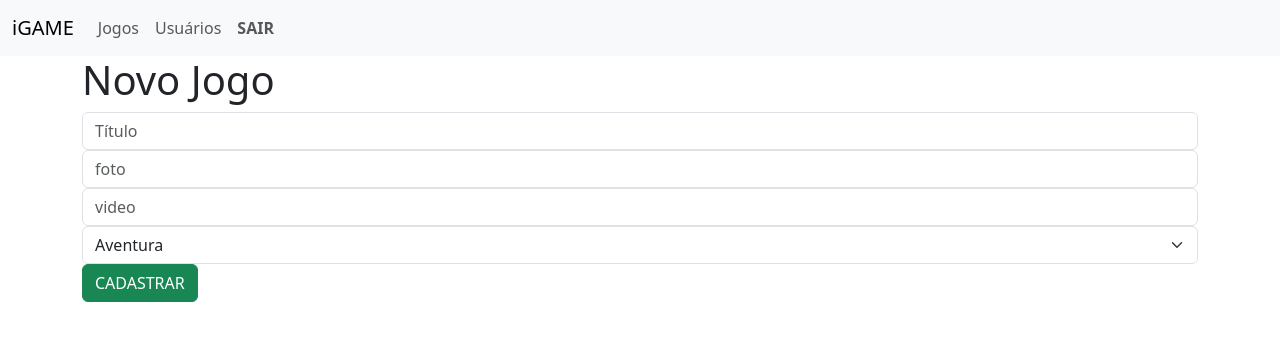
After one commit to gutoffline/php-ti-18, a PHP site: page /novo-jogo.php in a window 1280 px wide. The commit adds this page. Shown: the top 341 px of the page. Run offline with PHP 8.4, Linux system fonts and the light colour scheme.

Commit message:
cadastrar jogo novo

```diff
--- a/projeto/site/listar-jogos.php
+++ b/projeto/site/listar-jogos.php
@@ -7,6 +7,11 @@ include "menu-sistema.php";
     <div class="row">
         <div class="col">
             <h1>Lista de jogos</h1>
+        </div>
+    </div>
+    <div class="row">
+        <div class="col">
+            <a href="novo-jogo.php" class="btn btn-success">NOVO JOGO</a>
         </div>
     </div>
     <div class="row">
--- /dev/null
+++ b/projeto/site/novo-jogo.php
@@ -0,0 +1,32 @@
+<?php
+include "cabecalho.php";
+include "menu-sistema.php";
+?>
+
+<div class="container">
+    <div class="row">
+        <div class="col">
+            <h1>Novo Jogo</h1>
+        </div>
+    </div>
+    <div class="row">
+        <div class="col">
+            <form method="post" action="salvar-jogo.php">
+                <input name="titulo" placeholder="Título" class="form-control">
+                <input name="foto" placeholder="foto"class="form-control">
+                <input name="video" placeholder="video"class="form-control">
+                <select name="categoria"class="form-select">
+                    <option value="aventura">Aventura</option>
+                    <option value="Luta">Luta</option>
+                </select>
+                <button type="submit" class="btn btn-success">CADASTRAR</button>
+            </form>
+        </div>
+    </div>
+</div>
+
+<script src="https://cdn.jsdelivr.net/npm/bootstrap@5.3.0-alpha3/dist/js/bootstrap.bundle.min.js" integrity="sha384-ENjdO4Dr2bkBIFxQpeoTz1HIcje39Wm4jDKdf19U8gI4ddQ3GYNS7NTKfAdVQSZe" crossorigin="anonymous"></script>
+
+</body>
+
+</html>
```
Also changed, not shown: projeto/site/salvar-jogo.php (added, +16 -0 lines).
